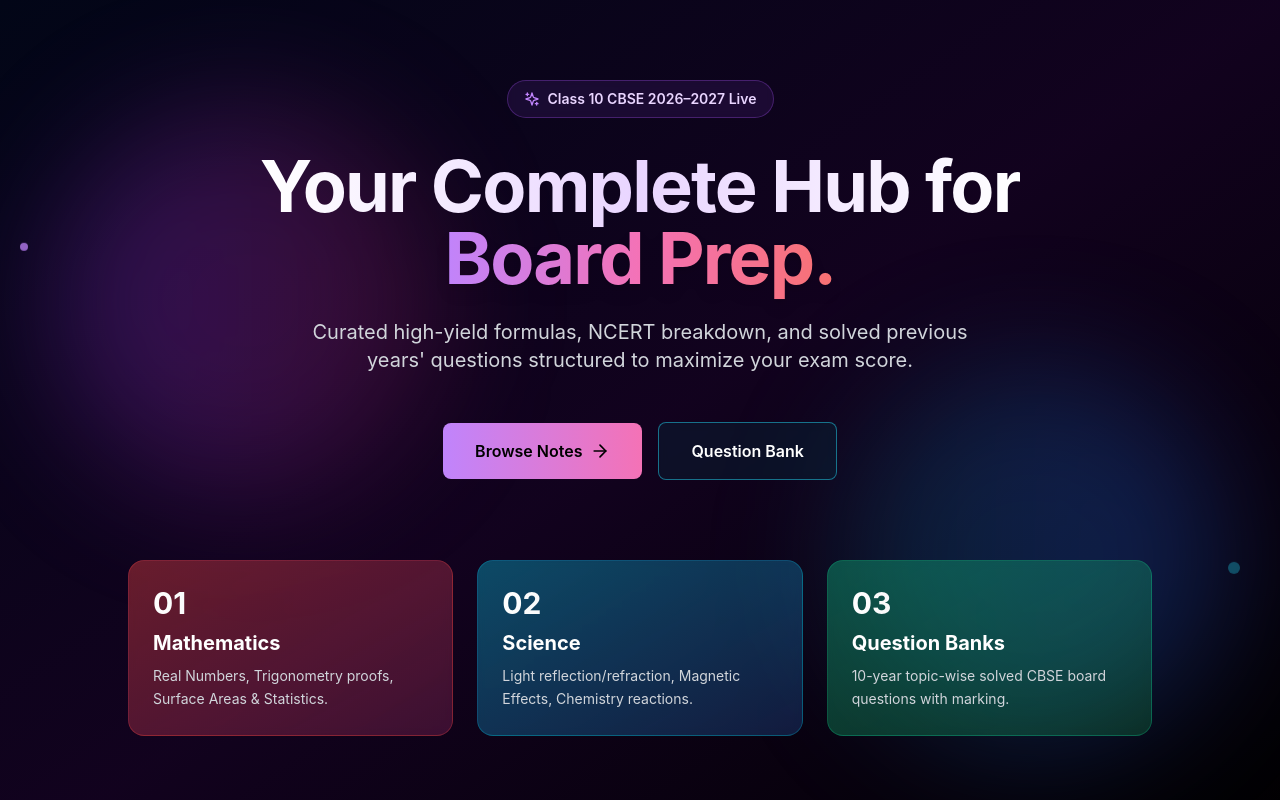
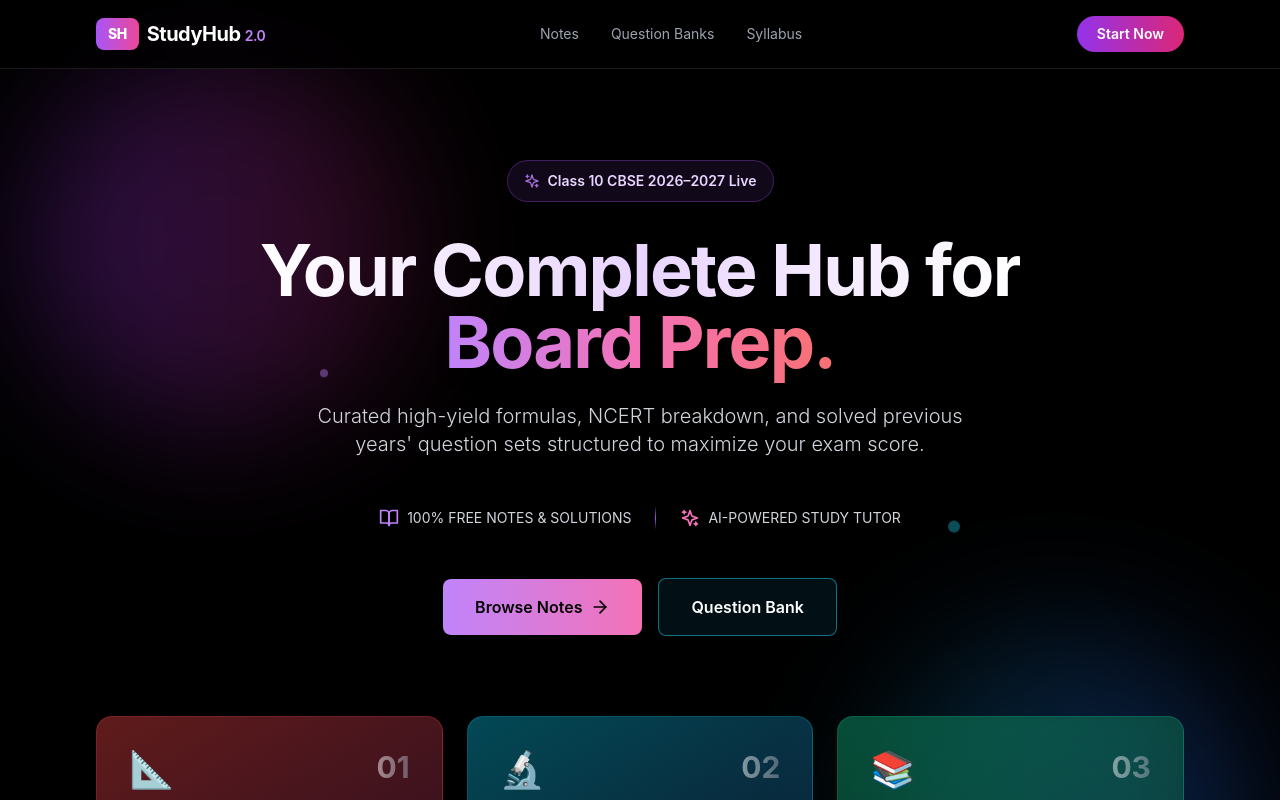
Before and after one commit to anshydv3653-git/studyhub-2.0, a Next.js app: page / in a window 1280 px wide. Shown: the top 800 px of the page. Built offline with nearby package versions, Linux system fonts and the light colour scheme.

Commit message:
🚀 Complete Premium StudyHub 2.0 Homepage - Hero Section with Framer Motion, Tailwind CSS, and Glow Effects

```diff
--- a/app/globals.css
+++ b/app/globals.css
@@ -20,38 +20,27 @@
     sans-serif;
   -webkit-font-smoothing: antialiased;
   -moz-osx-font-smoothing: grayscale;
+  background: linear-gradient(135deg, #000000 0%, #0a0a0a 50%, #000000 100%);
 }
 
-/* Grid Background */
+/* Grid Background Pattern */
 @layer utilities {
   .bg-grid-white {
-    background-image: linear-gradient(
-      rgba(255, 255, 255, 0.05) 1px,
-      transparent 1px
-    ),
-    linear-gradient(
-      90deg,
-      rgba(255, 255, 255, 0.05) 1px,
-      transparent 1px
-    );
+    background-image:
+      linear-gradient(rgba(255, 255, 255, 0.05) 1px, transparent 1px),
+      linear-gradient(90deg, rgba(255, 255, 255, 0.05) 1px, transparent 1px);
     background-size: 50px 50px;
   }
 
   .bg-grid-white\/5 {
-    background-image: linear-gradient(
-      rgba(255, 255, 255, 0.05) 1px,
-      transparent 1px
-    ),
-    linear-gradient(
-      90deg,
-      rgba(255, 255, 255, 0.05) 1px,
-      transparent 1px
-    );
+    background-image:
+      linear-gradient(rgba(255, 255, 255, 0.05) 1px, transparent 1px),
+      linear-gradient(90deg, rgba(255, 255, 255, 0.05) 1px, transparent 1px);
     background-size: 50px 50px;
   }
 }
 
-/* Smooth Gradient Text */
+/* Gradient Text Effect */
 @layer utilities {
   .text-gradient {
     @apply bg-gradient-to-r bg-clip-text text-transparent;
@@ -61,15 +50,19 @@
 /* Glow Effects */
 @layer components {
   .glow-purple {
-    box-shadow: 0 0 20px rgba(168, 85, 247, 0.4);
+    box-shadow: 0 0 20px rgba(168, 85, 247, 0.4), 0 0 40px rgba(168, 85, 247, 0.2);
   }
 
   .glow-pink {
-    box-shadow: 0 0 20px rgba(236, 72, 153, 0.4);
+    box-shadow: 0 0 20px rgba(236, 72, 153, 0.4), 0 0 40px rgba(236, 72, 153, 0.2);
   }
 
   .glow-cyan {
-    box-shadow: 0 0 20px rgba(34, 211, 238, 0.4);
+    box-shadow: 0 0 20px rgba(34, 211, 238, 0.4), 0 0 40px rgba(34, 211, 238, 0.2);
+  }
+
+  .glow-button {
+    @apply relative overflow-hidden;
   }
 }
 
@@ -83,3 +76,21 @@
   background-color: #a855f7;
   color: #ffffff;
 }
+
+/* Smooth scrollbar */
+::-webkit-scrollbar {
+  width: 8px;
+}
+
+::-webkit-scrollbar-track {
+  background: #000000;
+}
+
+::-webkit-scrollbar-thumb {
+  background: #a855f7;
+  border-radius: 4px;
+}
+
+::-webkit-scrollbar-thumb:hover {
+  background: #d946ef;
+}
--- a/app/page.tsx
+++ b/app/page.tsx
@@ -1,8 +1,10 @@
 import HeroSection from '@/components/HeroSection';
+import Navbar from '@/components/Navbar';
 
 export default function Home() {
   return (
-    <main className="w-full">
+    <main className="w-full overflow-hidden bg-black">
+      <Navbar />
       <HeroSection />
     </main>
   );
--- a/components/HeroSection.tsx
+++ b/components/HeroSection.tsx
@@ -1,23 +1,22 @@
 'use client';
 
 import { motion } from 'framer-motion';
-import { ArrowRight, Sparkles } from 'lucide-react';
+import { ArrowRight, BookOpen, Sparkles } from 'lucide-react';
 
 export default function HeroSection() {
-  // Animation variants
   const containerVariants = {
     hidden: { opacity: 0 },
     visible: {
       opacity: 1,
       transition: {
-        staggerChildren: 0.2,
-        delayChildren: 0.1,
+        staggerChildren: 0.15,
+        delayChildren: 0.2,
       },
     },
   };
 
   const itemVariants = {
-    hidden: { opacity: 0, y: 20 },
+    hidden: { opacity: 0, y: 30 },
     visible: {
       opacity: 1,
       y: 0,
@@ -34,184 +33,226 @@
     },
   };
 
+  const features = [
+    {
+      number: '01',
+      title: 'Mathematics',
+      description: 'Real Numbers, Trigonometry proofs, Surface Areas & Statistics cheat sheets.',
+      icon: '📐',
+      color: 'from-red-500/40 to-pink-500/20',
+      borderColor: 'border-red-500/30',
+      hoverColor: 'hover:border-red-500/60',
+    },
+    {
+      number: '02',
+      title: 'Science',
+      description: 'Light reflection/refraction ray diagrams, Magnetic Effects, Chemistry reactions.',
+      icon: '🔬',
+      color: 'from-cyan-500/40 to-blue-500/20',
+      borderColor: 'border-cyan-500/30',
+      hoverColor: 'hover:border-cyan-500/60',
+    },
+    {
+      number: '03',
+      title: 'Question Banks',
+      description: '10-year topic-wise solved CBSE board questions with step-marking schemes.',
+      icon: '📚',
+      color: 'from-emerald-500/40 to-green-500/20',
+      borderColor: 'border-emerald-500/30',
+      hoverColor: 'hover:border-emerald-500/60',
+    },
+  ];
+
   return (
-    <div className="relative min-h-screen w-full overflow-hidden bg-black">
-      {/* Dark Gradient Background */}
-      <div className="absolute inset-0 bg-gradient-to-br from-slate-950 via-purple-950/30 to-black pointer-events-none" />
-
-      {/* Animated Gradient Orbs */}
+    <div className="relative min-h-screen w-full overflow-hidden bg-black pt-20">
+      {/* Animated Background Orbs */}
       <motion.div
-        className="absolute top-20 left-10 w-96 h-96 bg-gradient-to-r from-purple-600/30 to-pink-600/20 rounded-full blur-3xl"
+        className="absolute top-0 left-0 w-96 h-96 bg-gradient-to-r from-purple-600/30 to-pink-600/20 rounded-full blur-3xl"
         animate={{
-          y: [0, 40, 0],
-          x: [0, 20, 0],
+          y: [0, 50, 0],
+          x: [0, 30, 0],
         }}
         transition={{
-          duration: 8,
+          duration: 10,
           repeat: Infinity,
           ease: 'easeInOut',
         }}
       />
 
       <motion.div
-        className="absolute bottom-20 right-10 w-96 h-96 bg-gradient-to-l from-blue-600/30 to-cyan-600/20 rounded-full blur-3xl"
+        className="absolute bottom-0 right-0 w-96 h-96 bg-gradient-to-l from-blue-600/30 to-cyan-600/20 rounded-full blur-3xl"
         animate={{
-          y: [0, -40, 0],
-          x: [0, -20, 0],
+          y: [0, -50, 0],
+          x: [0, -30, 0],
         }}
         transition={{
-          duration: 8,
+          duration: 10,
           repeat: Infinity,
           ease: 'easeInOut',
           delay: 0.5,
         }}
       />
 
-      {/* Grid Background Pattern */}
+      {/* Grid Pattern */}
       <div className="absolute inset-0 bg-grid-white/5 [mask-image:radial-gradient(ellipse_80%_80%_at_50%_0%,white,transparent)]" />
 
       {/* Main Content */}
       <motion.div
-        className="relative z-10 max-w-6xl mx-auto px-4 sm:px-6 lg:px-8 pt-20 pb-32 flex flex-col items-center justify-center min-h-screen"
+        className="relative z-10 max-w-6xl mx-auto px-4 sm:px-6 lg:px-8 py-20 flex flex-col items-center justify-center text-center"
         variants={containerVariants}
         initial="hidden"
         animate="visible"
       >
         {/* Badge */}
         <motion.div
-          className="mb-8 inline-flex items-center gap-2 px-4 py-2 rounded-full border border-purple-500/30 bg-purple-500/10 backdrop-blur-sm hover:border-purple-400/50 transition-colors"
+          className="mb-8 inline-flex items-center gap-2 px-4 py-2.5 rounded-full border border-purple-500/30 bg-purple-500/10 backdrop-blur-sm hover:border-purple-400/50 transition-colors cursor-pointer"
           variants={badgeVariants}
+          whileHover={{ scale: 1.05 }}
         >
-          <Sparkles className="w-4 h-4 text-purple-400" />
+          <Sparkles className="w-4 h-4 text-purple-400 animate-pulse" />
           <span className="text-sm font-semibold text-purple-200">
             Class 10 CBSE 2026–2027 Live
           </span>
         </motion.div>
 
         {/* Main Heading */}
-        <motion.div className="text-center space-y-6" variants={itemVariants}>
-          <h1 className="text-5xl sm:text-6xl lg:text-7xl font-bold tracking-tight">
+        <motion.div className="space-y-6 mb-12" variants={itemVariants}>
+          <h1 className="text-5xl sm:text-6xl lg:text-7xl font-bold tracking-tight leading-tight">
             <span className="bg-gradient-to-r from-white via-purple-200 to-white bg-clip-text text-transparent">
               Your Complete Hub for
             </span>
             <br />
-            <span className="bg-gradient-to-r from-purple-400 via-pink-400 to-red-400 bg-clip-text text-transparent drop-shadow-lg">
+            <span className="bg-gradient-to-r from-purple-400 via-pink-400 to-red-400 bg-clip-text text-transparent drop-shadow-lg text-5xl sm:text-6xl lg:text-7xl">
               Board Prep.
             </span>
           </h1>
 
           {/* Subheading */}
-          <p className="text-lg sm:text-xl text-gray-300 max-w-2xl mx-auto leading-relaxed">
-            Curated high-yield formulas, NCERT breakdown, and solved previous years' questions structured to maximize your exam score.
+          <p className="text-lg sm:text-xl text-gray-300 max-w-2xl mx-auto leading-relaxed font-light">
+            Curated high-yield formulas, NCERT breakdown, and solved previous years' question sets structured to maximize your exam score.
           </p>
+        </motion.div>
+
+        {/* Highlight Stats */}
+        <motion.div
+          className="mb-12 flex flex-col sm:flex-row gap-6 items-center justify-center text-sm"
+          variants={itemVariants}
+        >
+          <div className="flex items-center gap-2">
+            <BookOpen className="w-5 h-5 text-purple-400" />
+            <span className="text-gray-300">100% FREE NOTES & SOLUTIONS</span>
+          </div>
+          <div className="hidden sm:block w-px h-6 bg-gradient-to-b from-transparent via-purple-500 to-transparent" />
+          <div className="flex items-center gap-2">
+            <Sparkles className="w-5 h-5 text-pink-400" />
+            <span className="text-gray-300">AI-POWERED STUDY TUTOR</span>
+          </div>
         </motion.div>
 
         {/* CTA Buttons */}
         <motion.div
-          className="mt-12 flex flex-col sm:flex-row gap-4 items-center justify-center"
+          className="mb-20 flex flex-col sm:flex-row gap-4 items-center justify-center"
           variants={itemVariants}
         >
-          {/* Primary Button with Glow */}
+          {/* Primary Button */}
           <motion.button
-            className="relative px-8 py-4 rounded-lg font-semibold text-black bg-gradient-to-r from-purple-400 to-pink-400 overflow-hidden group"
-            whileHover={{ scale: 1.05 }}
+            className="relative px-8 py-4 rounded-lg font-semibold text-black bg-gradient-to-r from-purple-400 to-pink-400 overflow-hidden group whitespace-nowrap"
+            whileHover={{ scale: 1.08 }}
             whileTap={{ scale: 0.95 }}
           >
             {/* Glow Effect */}
             <div className="absolute inset-0 bg-gradient-to-r from-purple-600 to-pink-600 rounded-lg blur opacity-0 group-hover:opacity-100 transition-opacity duration-300 -z-10" />
             <div className="absolute inset-0 bg-gradient-to-r from-purple-400 to-pink-400 rounded-lg blur-lg opacity-0 group-hover:opacity-50 transition-opacity duration-300 -z-10" />
 
-            <div className="relative flex items-center gap-2">
+            <div className="relative flex items-center gap-2 justify-center">
               <span>Browse Notes</span>
               <ArrowRight className="w-5 h-5 group-hover:translate-x-1 transition-transform" />
             </div>
           </motion.button>
 
-          {/* Secondary Button with Glow */}
+          {/* Secondary Button */}
           <motion.button
-            className="relative px-8 py-4 rounded-lg font-semibold text-white border border-cyan-400/50 bg-cyan-950/30 backdrop-blur-sm hover:bg-cyan-900/50 group"
-            whileHover={{ scale: 1.05 }}
+            className="relative px-8 py-4 rounded-lg font-semibold text-white border border-cyan-400/50 bg-cyan-950/30 backdrop-blur-sm hover:bg-cyan-900/50 group whitespace-nowrap"
+            whileHover={{ scale: 1.08 }}
             whileTap={{ scale: 0.95 }}
           >
-            {/* Subtle Glow Effect */}
+            {/* Subtle Glow */}
             <div className="absolute inset-0 bg-gradient-to-r from-cyan-600 to-blue-600 rounded-lg blur opacity-0 group-hover:opacity-30 transition-opacity duration-300 -z-10" />
-
             <span>Question Bank</span>
           </motion.button>
         </motion.div>
 
         {/* Feature Cards */}
         <motion.div
-          className="mt-20 grid grid-cols-1 md:grid-cols-3 gap-6 w-full max-w-5xl"
+          className="w-full grid grid-cols-1 md:grid-cols-3 gap-6 mb-16"
           variants={containerVariants}
         >
-          {[
-            {
-              number: '01',
-              title: 'Mathematics',
-              description: 'Real Numbers, Trigonometry proofs, Surface Areas & Statistics.',
-              color: 'from-red-500/40 to-pink-500/20',
-              borderColor: 'border-red-500/30',
-            },
-            {
-              number: '02',
-              title: 'Science',
-              description: 'Light reflection/refraction, Magnetic Effects, Chemistry reactions.',
-              color: 'from-cyan-500/40 to-blue-500/20',
-              borderColor: 'border-cyan-500/30',
-            },
-            {
-              number: '03',
-              title: 'Question Banks',
-              description: '10-year topic-wise solved CBSE board questions with marking.',
-              color: 'from-emerald-500/40 to-green-500/20',
-              borderColor: 'border-emerald-500/30',
-            },
-          ].map((card, index) => (
+          {features.map((card, index) => (
             <motion.div
               key={index}
-              className={`group relative p-6 rounded-2xl border ${card.borderColor} bg-gradient-to-br ${card.color} backdrop-blur-sm hover:border-opacity-100 transition-all duration-300`}
+              className={`group relative p-8 rounded-2xl border ${card.borderColor} ${card.hoverColor} bg-gradient-to-br ${card.color} backdrop-blur-sm transition-all duration-300 overflow-hidden cursor-pointer`}
               variants={itemVariants}
-              whileHover={{ y: -5 }}
+              whileHover={{ y: -8, transition: { duration: 0.2 } }}
             >
-              {/* Hover Glow */}
-              <div className={`absolute inset-0 bg-gradient-to-br ${card.color} rounded-2xl blur opacity-0 group-hover:opacity-40 transition-opacity duration-300 -z-10`} />
+              {/* Hover Glow Background */}
+              <div className={`absolute inset-0 bg-gradient-to-br ${card.color} rounded-2xl blur-xl opacity-0 group-hover:opacity-30 transition-opacity duration-300 -z-10`} />
 
-              <div className="relative">
-                <div className="text-3xl font-bold mb-2 bg-gradient-to-r from-white to-gray-300 bg-clip-text text-transparent">
-                  {card.number}
+              <div className="relative space-y-4">
+                <div className="flex items-start justify-between">
+                  <div className="text-4xl">{card.icon}</div>
+                  <div className="text-3xl font-bold bg-gradient-to-r from-white to-gray-400 bg-clip-text text-transparent opacity-50">
+                    {card.number}
+                  </div>
                 </div>
-                <h3 className="font-bold text-xl text-white mb-2">{card.title}</h3>
-                <p className="text-sm text-gray-300 leading-relaxed">{card.description}</p>
+                <div>
+                  <h3 className="font-bold text-xl text-white mb-2 text-left">{card.title}</h3>
+                  <p className="text-sm text-gray-300 leading-relaxed text-left">{card.description}</p>
+                </div>
               </div>
+
+              {/* Bottom gradient line */}
+              <div className={`absolute bottom-0 left-0 right-0 h-0.5 bg-gradient-to-r ${card.color} opacity-0 group-hover:opacity-100 transition-opacity duration-300`} />
             </motion.div>
           ))}
         </motion.div>
       </motion.div>
 
-      {/* Floating Elements */}
+      {/* Floating Particles */}
       <motion.div
-        className="absolute top-1/4 left-5 w-2 h-2 bg-purple-400 rounded-full opacity-60"
+        className="absolute top-1/3 left-1/4 w-2 h-2 bg-purple-400 rounded-full opacity-60"
         animate={{
-          y: [0, 30, 0],
-          opacity: [0.3, 0.8, 0.3],
+          y: [0, 40, 0],
+          opacity: [0.2, 0.8, 0.2],
         }}
         transition={{
-          duration: 4,
+          duration: 5,
           repeat: Infinity,
         }}
       />
 
       <motion.div
-        className="absolute bottom-1/3 right-10 w-3 h-3 bg-cyan-400 rounded-full opacity-60"
+        className="absolute top-1/2 right-1/4 w-3 h-3 bg-cyan-400 rounded-full opacity-60"
         animate={{
-          y: [0, -30, 0],
-          opacity: [0.3, 0.8, 0.3],
+          y: [0, -40, 0],
+          opacity: [0.2, 0.8, 0.2],
         }}
         transition={{
-          duration: 5,
+          duration: 6,
           repeat: Infinity,
           delay: 1,
+        }}
+      />
+
+      <motion.div
+        className="absolute bottom-1/4 left-1/3 w-2.5 h-2.5 bg-pink-400 rounded-full opacity-50"
+        animate={{
+          y: [0, 30, 0],
+          opacity: [0.3, 0.7, 0.3],
+        }}
+        transition={{
+          duration: 7,
+          repeat: Infinity,
+          delay: 2,
         }}
       />
     </div>
--- /dev/null
+++ b/components/Navbar.tsx
@@ -0,0 +1,48 @@
+'use client';
+
+import { motion } from 'framer-motion';
+import Link from 'next/link';
+
+export default function Navbar() {
+  return (
+    <motion.header
+      className="fixed top-0 left-0 right-0 z-50 border-b border-white/10 bg-black/80 backdrop-blur-md"
+      initial={{ y: -100 }}
+      animate={{ y: 0 }}
+      transition={{ duration: 0.5 }}
+    >
+      <div className="max-w-6xl mx-auto px-4 sm:px-6 lg:px-8 py-4 flex items-center justify-between">
+        {/* Logo */}
+        <Link href="/" className="flex items-center gap-2 font-bold text-xl tracking-tight hover:opacity-80 transition">
+          <div className="bg-gradient-to-r from-purple-500 to-pink-500 text-white rounded-lg px-3 py-1.5 text-sm font-extrabold shadow-lg">
+            SH
+          </div>
+          <span>StudyHub <span className="text-purple-400 text-sm font-semibold">2.0</span></span>
+        </Link>
+
+        {/* Navigation Links */}
+        <nav className="hidden md:flex items-center gap-8 text-sm">
+          <Link href="#materials" className="text-gray-400 hover:text-white transition">
+            Notes
+          </Link>
+          <Link href="#pyqs" className="text-gray-400 hover:text-white transition">
+            Question Banks
+          </Link>
+          <Link href="#syllabus" className="text-gray-400 hover:text-white transition">
+            Syllabus
+          </Link>
+        </nav>
+
+        {/* CTA Button */}
+        <motion.button
+          className="relative px-5 py-2 rounded-full font-semibold text-sm bg-gradient-to-r from-purple-600 to-pink-600 hover:from-purple-500 hover:to-pink-500 transition group overflow-hidden"
+          whileHover={{ scale: 1.05 }}
+          whileTap={{ scale: 0.95 }}
+        >
+          <div className="absolute inset-0 bg-gradient-to-r from-purple-400 to-pink-400 blur-lg opacity-0 group-hover:opacity-40 transition -z-10" />
+          Start Now
+        </motion.button>
+      </div>
+    </motion.header>
+  );
+}
--- /dev/null
+++ b/postcss.config.js
@@ -0,0 +1,6 @@
+module.exports = {
+  plugins: {
+    tailwindcss: {},
+    autoprefixer: {},
+  },
+}
```
Also changed, not shown: app/layout.tsx (+18 -2 lines), next.config.mjs (+4 -19 lines), package.json (+6 -3 lines), tailwind.config.ts (+8 -0 lines), 1 other file (tests, documents, lock files or other folders).
